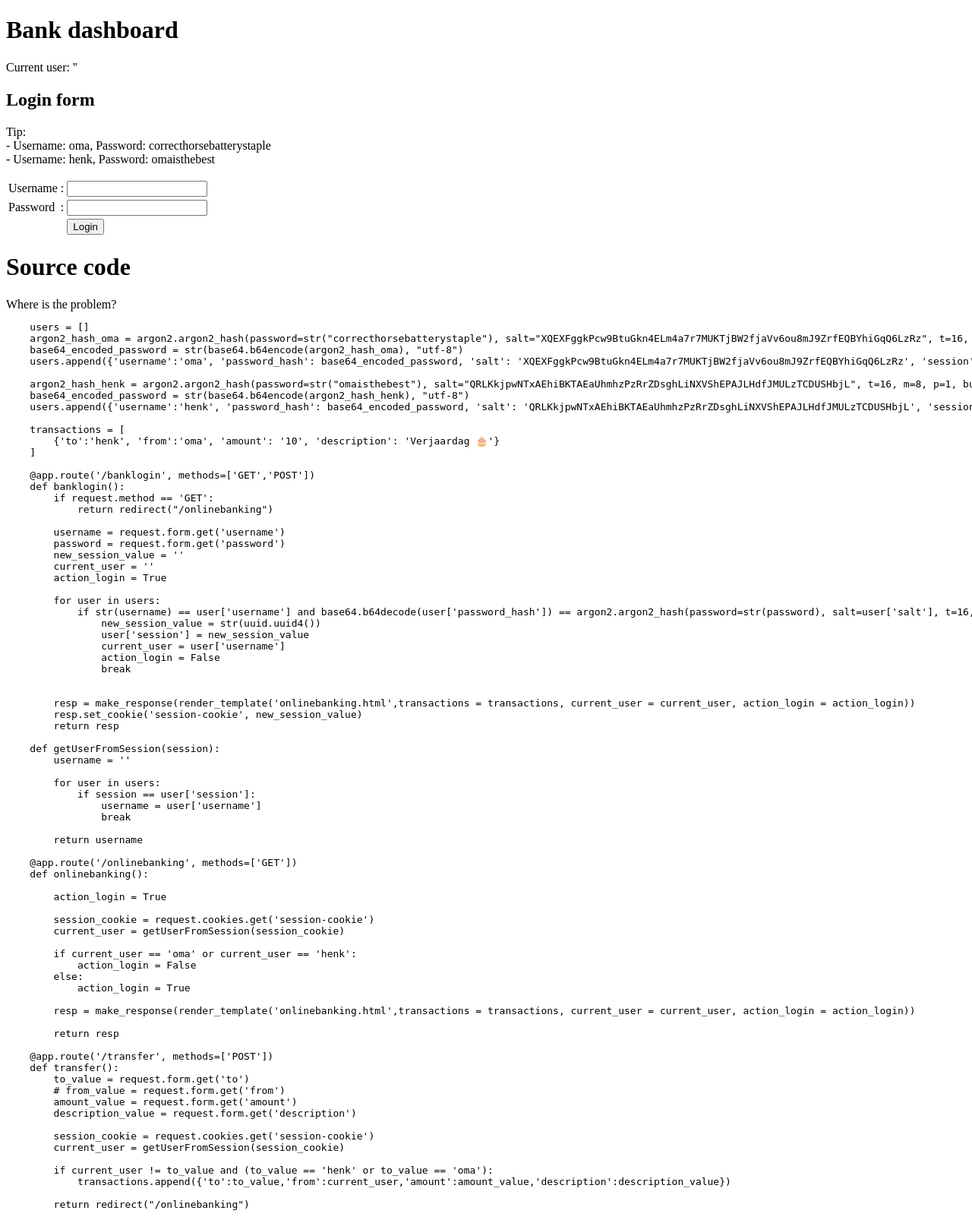
After one commit to pieterjm/SecureProgramming, a Flask app: page /onlinebanking in a window 1280 px wide; the page is wider, and only the part inside the window is pictured. The commit adds this page. Shown: that part at 76% size. Run offline with Flask 2, Linux system fonts and the light colour scheme; parts of the project's set-up code (start-up, migrations or seed data) failed here and were passed over.

Commit message:
Added onlinebanking challenge

```diff
--- a/Lesson2/app.py
+++ b/Lesson2/app.py
@@ -1,7 +1,10 @@
-from flask import Flask, render_template, request, escape
+from flask import Flask, render_template, request, escape, make_response, redirect
 import random
 import time
 import re
+import uuid
+import argon2
+import base64
 from jinja2 import Markup
 
 
@@ -87,6 +90,84 @@ def timer():
     else:
         return render_template('settimer.html')
 
+users = []
+argon2_hash_oma = argon2.argon2_hash(password=str("correcthorsebatterystaple"), salt="XQEXFggkPcw9BtuGkn4ELm4a7r7MUKTjBW2fjaVv6ou8mJ9ZrfEQBYhiGqQ6LzRz", t=16, m=8, p=1, buflen=128, argon_type=argon2.Argon2Type.Argon2_i)
+base64_encoded_password = str(base64.b64encode(argon2_hash_oma), "utf-8")
+users.append({'username':'oma', 'password_hash': base64_encoded_password, 'salt': 'XQEXFggkPcw9BtuGkn4ELm4a7r7MUKTjBW2fjaVv6ou8mJ9ZrfEQBYhiGqQ6LzRz', 'session': str(uuid.uuid4()) })
+
+argon2_hash_henk = argon2.argon2_hash(password=str("omaisthebest"), salt="QRLKkjpwNTxAEhiBKTAEaUhmhzPzRrZDsghLiNXVShEPAJLHdfJMULzTCDUSHbjL", t=16, m=8, p=1, buflen=128, argon_type=argon2.Argon2Type.Argon2_i)
+base64_encoded_password = str(base64.b64encode(argon2_hash_henk), "utf-8")
+users.append({'username':'henk', 'password_hash': base64_encoded_password, 'salt': 'QRLKkjpwNTxAEhiBKTAEaUhmhzPzRrZDsghLiNXVShEPAJLHdfJMULzTCDUSHbjL', 'session': str(uuid.uuid4()) })
+
+transactions = [
+    {'to':'henk', 'from':'oma', 'amount': '10', 'description': 'Verjaardag 🎂'}
+]
+
+@app.route('/banklogin', methods=['GET','POST'])
+def banklogin():
+    if request.method == 'GET':
+        return redirect("/onlinebanking")
+
+    username = request.form.get('username')
+    password = request.form.get('password')
+    new_session_value = ''
+    current_user = ''
+    action_login = True
+
+    for user in users:
+        if str(username) == user['username'] and base64.b64decode(user['password_hash']) == argon2.argon2_hash(password=str(password), salt=user['salt'], t=16, m=8, p=1, buflen=128, argon_type=argon2.Argon2Type.Argon2_i):
+            new_session_value = str(uuid.uuid4())
+            user['session'] = new_session_value
+            current_user = user['username']
+            action_login = False
+            break
+
+
+    resp = make_response(render_template('onlinebanking.html',transactions = transactions, current_user = current_user, action_login = action_login))
+    resp.set_cookie('session-cookie', new_session_value)
+    return resp
+
+def getUserFromSession(session):
+    username = ''
+
+    for user in users:
+        if session == user['session']:
+            username = user['username']
+            break
+
+    return username
+
+@app.route('/onlinebanking', methods=['GET'])
+def onlinebanking():
+
+    action_login = True
+
+    session_cookie = request.cookies.get('session-cookie')
+    current_user = getUserFromSession(session_cookie)
+
+    if current_user == 'oma' or current_user == 'henk':
+        action_login = False
+    else:
+        action_login = True
+
+    resp = make_response(render_template('onlinebanking.html',transactions = transactions, current_user = current_user, action_login = action_login))
+
+    return resp
+
+@app.route('/transfer', methods=['POST'])
+def transfer():
+    to_value = request.form.get('to')
+    # from_value = request.form.get('from')
+    amount_value = request.form.get('amount')
+    description_value = request.form.get('description')
+
+    session_cookie = request.cookies.get('session-cookie')
+    current_user = getUserFromSession(session_cookie)
+
+    if current_user != to_value and (to_value == 'henk' or to_value == 'oma'):
+        transactions.append({'to':to_value,'from':current_user,'amount':amount_value,'description':description_value})
+
+    return redirect("/onlinebanking")
 
 
 
--- a/Lesson2/requirements.txt
+++ b/Lesson2/requirements.txt
@@ -1 +1,2 @@
 flask
+argon2
--- /dev/null
+++ b/Lesson2/templates/onlinebanking.html
@@ -0,0 +1,178 @@
+<!DOCTYPE html>
+<html>
+<body>
+<h1>Bank dashboard</h1>
+<p>Current user: '{{ current_user }}'</p>
+
+
+
+
+{% if action_login %}
+<h2>Login form</h2>
+
+<p>{{ error_response}}</p>
+
+<p>Tip: <br>
+  - Username: oma, Password: correcthorsebatterystaple <br>
+  - Username: henk, Password: omaisthebest
+</p>
+
+<form method=POST action=/banklogin>
+  <table border=0>
+    <tr>
+      <td>Username</td>
+      <td>:</td>
+        <td><input name=username value= ></td>
+      </tr>
+    <tr>
+      <td>Password</td>
+      <td>:</td>
+      <td><input name=password type=password value= ></td>
+    </tr>
+    <tr>
+      <td></td>
+      <td></td>
+      <td><input type=submit value="Login"></td>
+    </tr>
+  </table>
+</form>
+
+{% else %}
+  <h2>Transactions</h2>
+  <table>
+    <thead>
+      <tr>
+        <th>To</th>
+        <th>From</th>
+        <th>Amount</th>
+        <th>Description</th>
+      </tr>
+    </thead>
+    <tbody>
+      {% for transaction in transactions %}
+      <tr>
+        <td>{{transaction.to}}</td>
+        <td>{{transaction.from}}</td>
+        <td>{{transaction.amount}}</td>
+        <td>{{transaction.description}}</td>
+      </tr>
+  {% endfor %}
+  </tbody>
+  </table>
+
+  <h2>Transfer money</h2>
+  <form method=POST action=/transfer>
+    <table border=0>
+      <tr>
+        <td>To</td>
+        <td>:</td>
+          <td><input name=to value= ></td>
+      </tr>
+      <tr>
+        <td>Amount</td>
+          <td>:</td>
+          <td><input name=amount value= ></td>
+      </tr>
+      <tr>
+          <td>Description</td>
+          <td>:</td>
+          <td><input name=description value= ></td>
+      </tr>
+      <tr>
+        <td></td>
+        <td></td>
+        <td><input type=submit value="Submit transfer"></td>
+      </tr>
+    </table>
+  </form>
+
+{% endif %}
+
+<h1>Source code</h1>
+
+Where is the problem?
+
+<pre>
+    users = []
+    argon2_hash_oma = argon2.argon2_hash(password=str("correcthorsebatterystaple"), salt="XQEXFggkPcw9BtuGkn4ELm4a7r7MUKTjBW2fjaVv6ou8mJ9ZrfEQBYhiGqQ6LzRz", t=16, m=8, p=1, buflen=128, argon_type=argon2.Argon2Type.Argon2_i)
+    base64_encoded_password = str(base64.b64encode(argon2_hash_oma), "utf-8")
+    users.append({'username':'oma', 'password_hash': base64_encoded_password, 'salt': 'XQEXFggkPcw9BtuGkn4ELm4a7r7MUKTjBW2fjaVv6ou8mJ9ZrfEQBYhiGqQ6LzRz', 'session': str(uuid.uuid4()) })
+
+    argon2_hash_henk = argon2.argon2_hash(password=str("omaisthebest"), salt="QRLKkjpwNTxAEhiBKTAEaUhmhzPzRrZDsghLiNXVShEPAJLHdfJMULzTCDUSHbjL", t=16, m=8, p=1, buflen=128, argon_type=argon2.Argon2Type.Argon2_i)
+    base64_encoded_password = str(base64.b64encode(argon2_hash_henk), "utf-8")
+    users.append({'username':'henk', 'password_hash': base64_encoded_password, 'salt': 'QRLKkjpwNTxAEhiBKTAEaUhmhzPzRrZDsghLiNXVShEPAJLHdfJMULzTCDUSHbjL', 'session': str(uuid.uuid4()) })
+
+    transactions = [
+        {'to':'henk', 'from':'oma', 'amount': '10', 'description': 'Verjaardag 🎂'}
+    ]
+
+    @app.route('/banklogin', methods=['GET','POST'])
+    def banklogin():
+        if request.method == 'GET':
+            return redirect("/onlinebanking")
+
+        username = request.form.get('username')
+        password = request.form.get('password')
+        new_session_value = ''
+        current_user = ''
+        action_login = True
+
+        for user in users:
+            if str(username) == user['username'] and base64.b64decode(user['password_hash']) == argon2.argon2_hash(password=str(password), salt=user['salt'], t=16, m=8, p=1, buflen=128, argon_type=argon2.Argon2Type.Argon2_i):
+                new_session_value = str(uuid.uuid4())
+                user['session'] = new_session_value
+                current_user = user['username']
+                action_login = False
+                break
+
+
+        resp = make_response(render_template('onlinebanking.html',transactions = transactions, current_user = current_user, action_login = action_login))
+        resp.set_cookie('session-cookie', new_session_value)
+        return resp
+
+    def getUserFromSession(session):
+        username = ''
+
+        for user in users:
+            if session == user['session']:
+                username = user['username']
+                break
+
+        return username
+
+    @app.route('/onlinebanking', methods=['GET'])
+    def onlinebanking():
+
+        action_login = True
+
+        session_cookie = request.cookies.get('session-cookie')
+        current_user = getUserFromSession(session_cookie)
+
+        if current_user == 'oma' or current_user == 'henk':
+            action_login = False
+        else:
+            action_login = True
+
+        resp = make_response(render_template('onlinebanking.html',transactions = transactions, current_user = current_user, action_login = action_login))
+
+        return resp
+
+    @app.route('/transfer', methods=['POST'])
+    def transfer():
+        to_value = request.form.get('to')
+        # from_value = request.form.get('from')
+        amount_value = request.form.get('amount')
+        description_value = request.form.get('description')
+
+        session_cookie = request.cookies.get('session-cookie')
+        current_user = getUserFromSession(session_cookie)
+
+        if current_user != to_value and (to_value == 'henk' or to_value == 'oma'):
+            transactions.append({'to':to_value,'from':current_user,'amount':amount_value,'description':description_value})
+
+        return redirect("/onlinebanking")
+</pre>
+
+
+</body>
+</html>
```
Also changed, not shown: Lesson2/templates/home.html (+5 -4 lines).
